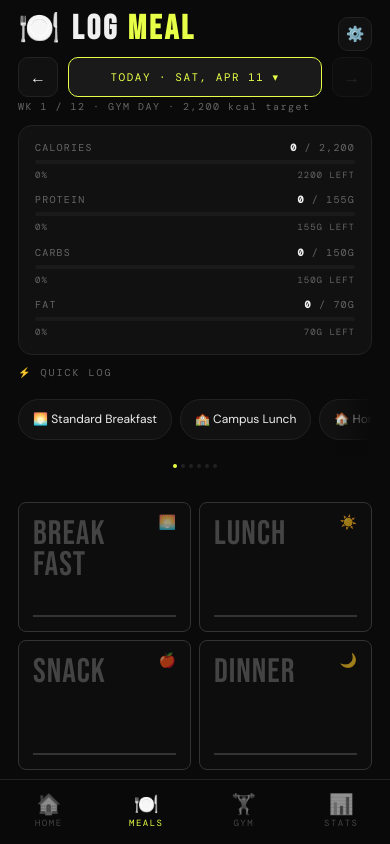
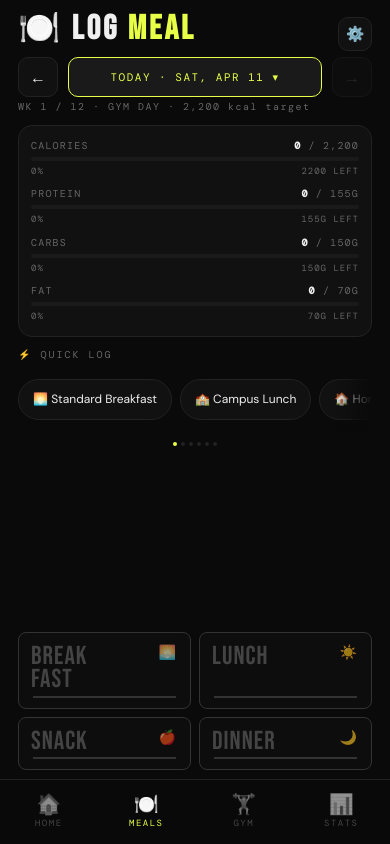
Before and after one commit to Richienv/fitness, a Next.js app: page /meal in a window 390 px wide. Built offline with nearby package versions, Linux system fonts and the light colour scheme.

Commit message:
fix(meal): compact layout so dinner/snack cards fit on iPhone viewport

```diff
--- a/app/globals.css
+++ b/app/globals.css
@@ -3338,7 +3338,27 @@ body.no-scroll .meal-home-top {
 }
 body.no-scroll .meal-home .back-link { display: none; }
 body.no-scroll .meal-home .mh-header { gap: 2px; }
-body.no-scroll .meal-home .meal-grid { margin-top: auto; }
+body.no-scroll .meal-home .meal-grid {
+  margin-top: auto;
+  flex-shrink: 0;
+}
+body.no-scroll .meal-home .meal-card {
+  min-height: 0;
+  padding: 10px 12px 16px;
+}
+body.no-scroll .meal-home .meal-card-name { font-size: 26px; }
+body.no-scroll .meal-home .meal-card-bar { bottom: 10px; }
+body.no-scroll .meal-home .slim-bars { padding: 12px; gap: 8px; }
+body.no-scroll .meal-home .slim-row { gap: 3px; }
+body.no-scroll .meal-home .quick-section { gap: 4px; }
+body.no-scroll .meal-home .mh-subtitle { font-size: 10px; }
+@media (max-height: 780px) {
+  body.no-scroll .meal-home { padding: calc(8px + env(safe-area-inset-top)) 14px 6px; }
+  body.no-scroll .meal-home-top { gap: 6px; }
+  body.no-scroll .meal-home .meal-card-name { font-size: 22px; }
+  body.no-scroll .meal-home .slim-bars { padding: 10px; gap: 6px; }
+  body.no-scroll .meal-home .slim-foot { display: none; }
+}
 
 /* ============================================================
    Workout session picker — 2x2 + wide grid
```
